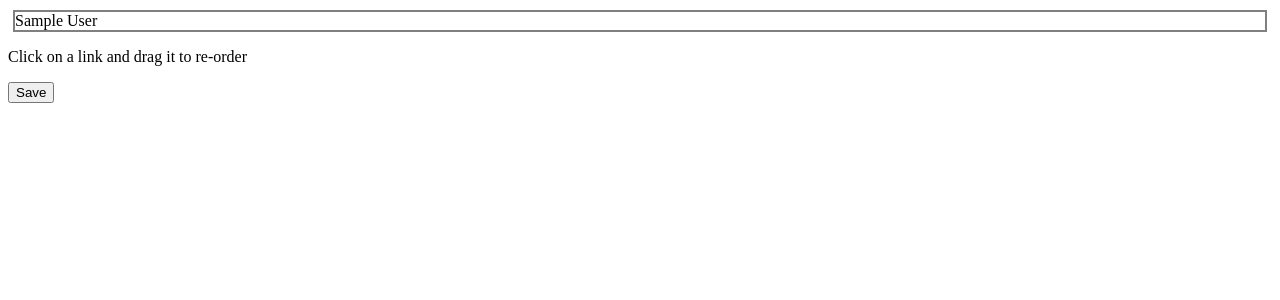
After one commit to Bwc9876/BerksDental, a Django app: page /admin/order/link/ in a window 1280 px wide. The commit adds this page. Shown: the top 300 px of the page. Run offline with Django 3.2, Linux system fonts and the light colour scheme; a user stored in the database is signed in; tables that the repository leaves empty hold one stand-in row (values such as "Sample post"); some libraries are stand-ins or nearby versions.

Commit message:
Added The Ability To RE-Order Links With Drag & Drop

```diff
--- a/BerksDentalAssistants/production.py
+++ b/BerksDentalAssistants/production.py
@@ -60,7 +60,7 @@ TEMPLATES = [
 WSGI_APPLICATION = 'BerksDentalAssistants.wsgi.application'
 
 
-# Will be changed to mysql for PythonAnywhere
+# Will be changed to MySQL for PythonAnywhere
 DATABASES = {
     'default': {
         'ENGINE': 'django.db.backends.sqlite3',
--- a/edit/templates/db/base_object_view.html
+++ b/edit/templates/db/base_object_view.html
@@ -5,7 +5,7 @@
 
 
 {% block content %}
-    <h1>View/Edit {{ modelName|title }}s</h1>
+    <h1>View/Edit {{ viewSet.displayName|title }}s</h1>
     <div id="objects">
         {% block objectTable %}
             <h1>This html file is meant to be inherited! Please don't render the base version!</h1>
--- a/edit/templates/db/edit.html
+++ b/edit/templates/db/edit.html
@@ -11,7 +11,7 @@
 
   <style>
     .error {
-      color: red;
+      color: #ff0000;
     }
   </style>
 
--- /dev/null
+++ b/edit/templates/db/link_order.html
@@ -0,0 +1,83 @@
+{% extends 'base.html' %}
+
+{% block links %}
+    <script crossorigin="anonymous" src="https://cdn.jsdelivr.net/npm/sortablejs@latest/Sortable.min.js"></script>
+    <script crossorigin="anonymous"
+            src="https://cdn.jsdelivr.net/npm/jquery-sortablejs@latest/jquery-sortable.js"></script>
+    <script defer type="text/javascript">
+
+        $(document).ready(() => {
+
+            $("#sort_list").sortable({'animation': 150, 'ghostClass': "ghostSortTarget"});
+
+            $("#order_form").submit(() => {
+
+                let new_order = [];
+                $(".sortTarget").each((index, list_item) => {
+
+                    new_order.push($(list_item).attr("id"));
+
+                });
+
+                let new_order_input = $("#new_order");
+
+                new_order_input.val(new_order.join(","));
+
+            });
+
+        });
+
+    </script>
+
+    <style>
+
+        #sort_list {
+            list-style: none;
+            margin: 0;
+            padding: 0;
+        }
+
+        .sortTarget {
+            border: grey 2px solid;
+            margin: 10px 5px;
+            padding: 0;
+        }
+
+        .ghostSortTarget {
+            background-color: skyblue;
+        }
+
+        .sortTarget:hover {
+            cursor: grab;
+        }
+
+    </style>
+
+{% endblock %}
+
+{% block content %}
+
+    {% if error %}
+        <h3 style="color:red;">{{ error }}</h3>
+    {% endif %}
+
+    <ul id="sort_list">
+        {% for link in links %}
+
+            <li id="{{ link.id }}" class="sortTarget">{{ link.display_name }}</li>
+
+        {% endfor %}
+    </ul>
+
+    <p>Click on a link and drag it to re-order</p>
+
+    <form method="post" id="order_form">
+
+        {% csrf_token %}
+        <input type="hidden" name="new_order" id="new_order"/>
+
+        <button type="submit" id="submit">Save</button>
+
+    </form>
+
+{% endblock %}
--- a/edit/templates/db/view_links.html
+++ b/edit/templates/db/view_links.html
@@ -1,6 +1,8 @@
 {% extends 'db/base_object_view.html' %}
 
 {% block objectTable %}
+
+    <td><a href="{% url 'link_order' %}">Re-Order Links</a></td>
 
 <table style="border: 1px black solid;">
   <tr>
--- a/edit/templates/db/view_social_media_pages.html
+++ b/edit/templates/db/view_social_media_pages.html
@@ -11,8 +11,8 @@
     <tr>
       <td>{{ social.service_label }}</td>
       <td><a href="{{ social.link }}">{{ social.link }}</a></td>
-        <td><a href="{% url 'social_media_page_edit' %}?id={{ social.id }}">Edit</a></td>
-        <td><a href="{% url 'social_media_page_delete' %}?id={{ social.id }}">Delete</a></td>
+      <td><a href="{% url 'social_media_page_edit' %}?id={{ social.id }}">Edit</a></td>
+      <td><a href="{% url 'social_media_page_delete' %}?id={{ social.id }}">Delete</a></td>
     </tr>
   {% endfor %}
 </table>
--- a/edit/views.py
+++ b/edit/views.py
@@ -1,25 +1,25 @@
 """
-    This is a collection of functions or "views" that will inevitably return HttpResponse objects
+    This is a collection of functions or "views" that will inevitably return :class:`django.http.HttpResponse` objects
     We use the "render" shortcut to render an html file using template tags and return it as an HttpResponse object
     Sometimes, we raise Http404 to display a page not found screen (ex: if an id is incorrect)
     We register what url patterns go to what views in urls.py
     The templates (html files) we render should be contained in the templates/ folder
 """
 
-
 import os
+from collections import Counter
+from uuid import UUID
 
 from django.conf import settings
 from django.contrib.auth.decorators import login_required
 from django.forms import ValidationError
 from django.http import Http404
 from django.shortcuts import render, redirect, get_object_or_404
+from django.template.defaultfilters import slugify
 from django.urls import path
 from django.views.decorators.http import require_safe, require_http_methods
-from django.template.defaultfilters import slugify
 
 from edit import forms, models
-
 
 
 @require_safe
@@ -97,15 +97,15 @@ class EditViewSet:
         pass
 
     def get_safe_name(self):
-        """ This function is run to get the name of this view set as a url/tempalte syntax safe string
+        """ This function is run to get the name of this view set as a url/template syntax safe string
         it gets rid of spaces in favor of underscores, and makes the name lowercase
 
-        :returns: A safe name to be sued in tempalte syntax and url patterns
+        :returns: A safe name to be sued in template syntax and url patterns
         :rtype: str
         """
-        currentName = self.displayName.lower()
-        currentName = slugify(currentName.replace(" ", "_"))
-        return currentName
+        current_name = self.displayName.lower()
+        current_name = slugify(current_name.replace(" ", "_"))
+        return current_name
 
     def get_overview_link(self):
         """ A function used to get the link that can be used to redirect to the overview page for this model
@@ -258,7 +258,6 @@ class EditViewSet:
 
 
 class EventViewSet(EditViewSet):
-
     displayName = "Event"
     model = models.Event
     modelForm = forms.EventForm
@@ -277,24 +276,56 @@ class LinkViewSet(EditViewSet):
 
     def post_save(self, newObj, new):
         """ This function is run after an object is saved to the db
-        If this objet is new, we assign it a sort_order attribute
-
+        If this object is new, we assign it a sort_order attribute
         """
 
         if new:
-            newObj.sort_order = len(list(models.ExternalLink.objects.all())) - 1
+            newObj.sort_order = len(list(self.model.objects.all())) - 1
             newObj.save()
 
     def post_del(self, objDeleted):
         """ This function is run after the link is deleted from the db
         It will make sure the sort_order properties on all links are set correctly after deletion
-
         """
 
-        links_to_fix = list(models.ExternalLink.objects.filter(sort_order__gt=objDeleted.sort_order))
+        links_to_fix = list(self.model.objects.filter(sort_order__gt=objDeleted.sort_order))
         for link_object in links_to_fix:
             link_object.sort_order -= 1
             link_object.save()
+
+    def edit_order(self, request):
+        """ This function allows the user toe dit the order external links will appear
+
+        :param request: A request object sent by django
+        :type request: class:`django.http.HttpRequest`
+        :returns: Either a page where the user can edit the order of links, or a redirect back to the overview page
+        :rtype: :class:`django.http.HttpResponse`
+        """
+
+        if request.method == "POST":
+            new_order_raw = request.POST.get("new_order", "").split(",")
+            new_order = [UUID(raw_id) for raw_id in new_order_raw]
+            current_order = list(self.model.objects.values_list("id", flat=True).order_by("sort_order"))
+            if Counter(new_order) == Counter(current_order):
+                for target_id in current_order:
+                    object_to_be_sorted = self.model.objects.get(id=target_id)
+                    object_to_be_sorted.sort_order = new_order.index(target_id)
+                    object_to_be_sorted.save()
+                return redirect(self.get_overview_link())
+            else:
+                return render(request, 'db/link_order.html',
+                              {'error': 'Invalid List!', 'links': self.model.objects.all, 'viewSet': self})
+        else:
+            return render(request, "db/link_order.html", {'links': self.model.objects.all(), 'viewSet': self})
+
+    def get_edit_order_view(self):
+
+        @require_http_methods(["GET", "POST"])
+        @login_required()
+        def edit_order_view(request):
+            return self.edit_order(request)
+
+        return edit_order_view
 
 
 class GalleryPhotoViewSet(EditViewSet):
@@ -378,6 +409,7 @@ def setup_viewsets():
     new_patterns = []
     new_patterns += generate_paths_from_view_set(EventViewSet)
     new_patterns += generate_paths_from_view_set(LinkViewSet)
+    new_patterns.append(path("admin/order/link/", LinkViewSet().get_edit_order_view(), name="link_order"))
     new_patterns += generate_paths_from_view_set(GalleryPhotoViewSet)
     new_patterns += generate_paths_from_view_set(OfficerViewSet)
     new_patterns += generate_paths_from_view_set(SocialViewSet)
--- a/main/templates/base.html
+++ b/main/templates/base.html
@@ -11,7 +11,7 @@
   <meta charset="UTF-8">
   <meta name="viewport" content="width=device-width, initial-scale=1.0">
   <title>Berks Dental Assistants</title>
-  <script defer src="https://ajax.googleapis.com/ajax/libs/jquery/3.5.1/jquery.min.js"></script>
+  <script src="https://ajax.googleapis.com/ajax/libs/jquery/3.5.1/jquery.min.js"></script>
   {% block links %}{% endblock %}
 </head>
 <body>
```
